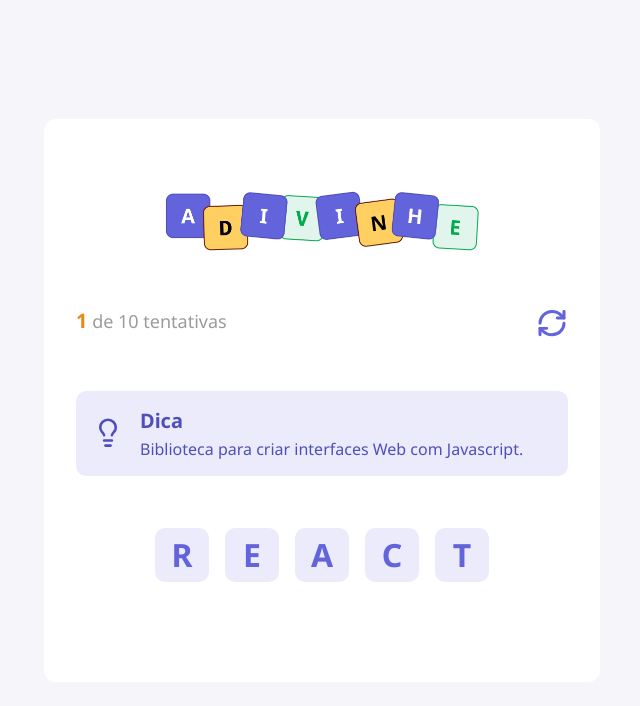
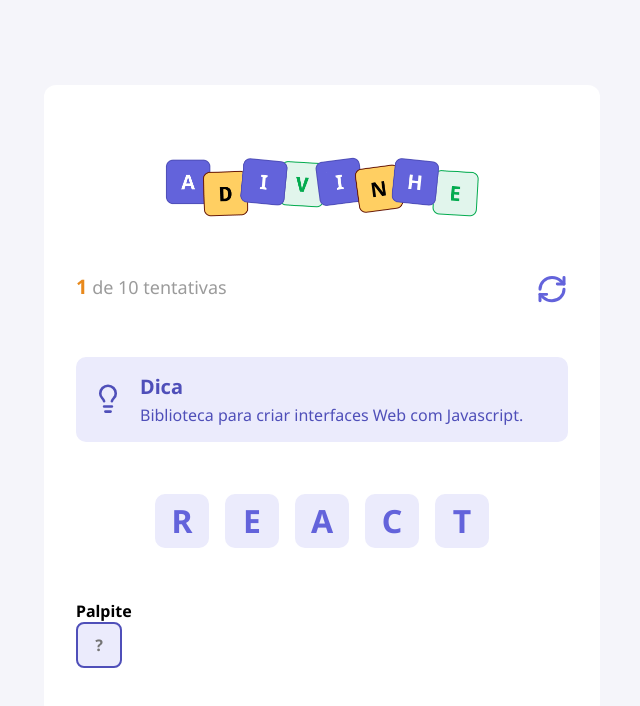
Before and after one commit to Matheus-AlvesCS/advinhe, a React (Vite) app: page / in a window 1280 px wide. Shown: the top 706 px of the page, without its empty margins (318-958 px from the left). Built offline with nearby package versions, Linux system fonts and the light colour scheme.

Commit message:
feat(input): add input component

```diff
--- a/src/App.tsx
+++ b/src/App.tsx
@@ -3,6 +3,7 @@
 import { Header } from "./components/Header"
 import { Tip } from "./components/Tip"
 import { Letter } from "./components/Letter"
+import { Input } from "./components/Input"
 
 import styles from "./app.module.css"
 
@@ -24,6 +25,12 @@
           <Letter value="C" />
           <Letter value="T" />
         </div>
+
+        <div>
+          <h4>Palpite</h4>
+
+          <Input maxLength={1} placeholder="?" />
+        </div>
       </main>
     </div>
   )
--- /dev/null
+++ b/src/components/Input/index.tsx
@@ -0,0 +1,7 @@
+import styles from "./styles.module.css"
+
+type InputProps = React.ComponentProps<"input">
+
+export function Input({ ...rest }: InputProps) {
+  return <input type="text" className={styles.input} {...rest} />
+}
--- /dev/null
+++ b/src/components/Input/styles.module.css
@@ -0,0 +1,15 @@
+.input {
+  height: 2.875rem;
+  width: 2.875rem;
+  border-radius: 0.5rem;
+
+  background-color: #ebebfc;
+  border: 2px solid #4f4fb9;
+  outline: none;
+
+  text-transform: uppercase;
+  text-align: center;
+  font-family: "Noto Sans", sans-serif;
+  font-size: 1rem;
+  font-weight: 700;
+}
```
